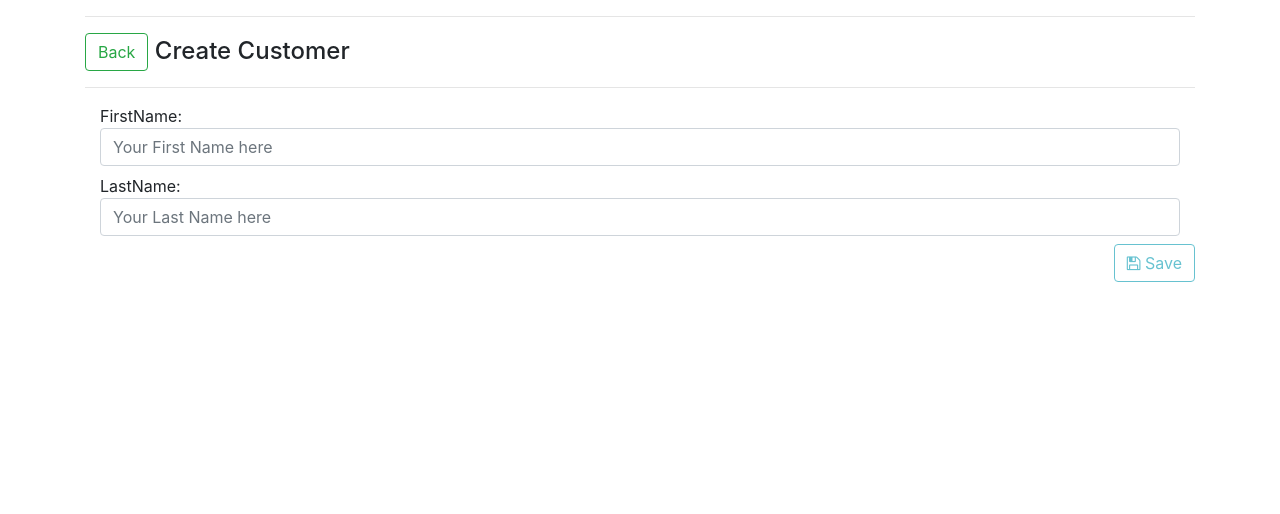
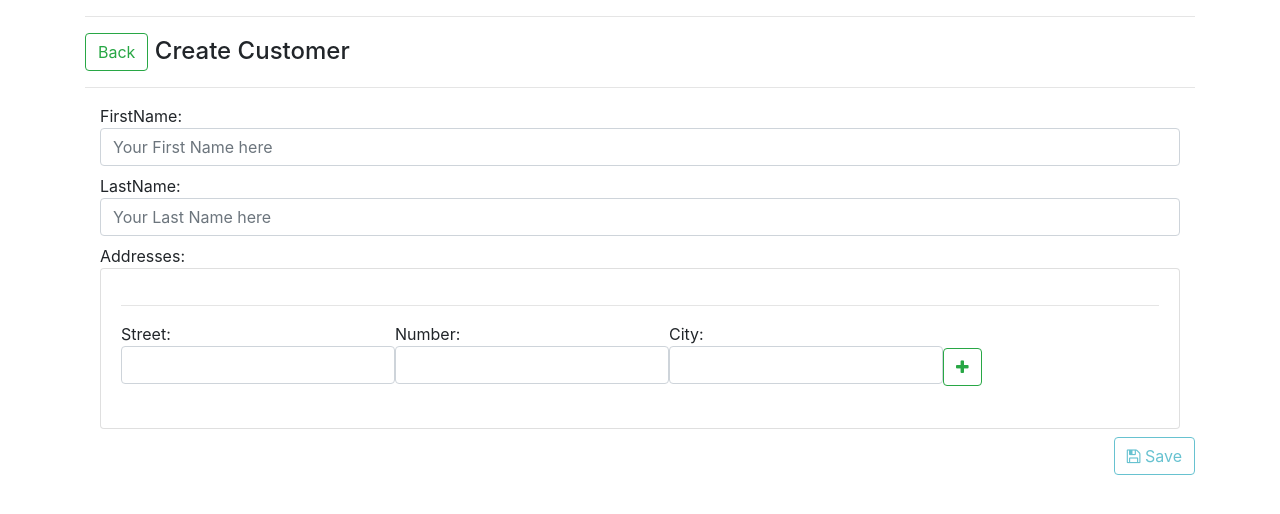
Before and after one commit to EASV/CustomersApp, an Angular app: page /customers/create in a window 1280 px wide. Shown: the top 514 px of the page. Built offline with nearby package versions, Linux system fonts and the light colour scheme.

Commit message:
adding AddressListComponent

```diff
--- /dev/null
+++ b/src/app/addresses/address-list/address-list.component.html
@@ -0,0 +1,45 @@
+<ul class="list-group">
+  <li class="list-group-item"
+      *ngFor="let address of addresses; let i = index">
+    <i class="fa fa-address-card-o" aria-hidden="true"></i>
+     {{address.street}} {{address.number}}, {{address.city}}
+    <div class="pull-right button-group">
+      <button
+        (click)="delete(i, $event)"
+        class="btn btn-outline-danger">
+        <i class="fa fa-trash-o" aria-hidden="true"></i>
+      </button>
+      <button
+        class="btn btn-outline-warning">
+        <i class="fa fa-pencil" aria-hidden="true"></i>
+      </button>
+    </div>
+  </li>
+</ul>
+<hr>
+
+<form [formGroup]="addressGroup" (submit)="saveAddress()">
+  <div class="form-group">
+
+    <label class="center-block">
+      Street:
+      <input class="form-control"
+            formControlName="street">
+    </label>
+    <label class="center-block">
+      Number:
+      <input class="form-control"
+             formControlName="number">
+    </label>
+    <label class="center-block">
+      City:
+      <input class="form-control"
+             formControlName="city">
+    </label>
+    <button
+      type="submit"
+      class="btn btn-outline-success">
+      <i class="fa fa-plus" aria-hidden="true"></i>
+    </button>
+  </div>
+</form>
--- /dev/null
+++ b/src/app/addresses/address-list/address-list.component.ts
@@ -0,0 +1,40 @@
+import {Component, EventEmitter, Input, OnInit, Output} from '@angular/core';
+import {Address} from '../shared/address.model';
+import {FormBuilder, FormGroup} from '@angular/forms';
+
+@Component({
+  selector: 'app-address-list',
+  templateUrl: './address-list.component.html',
+  styleUrls: ['./address-list.component.css']
+})
+export class AddressListComponent implements OnInit {
+
+  addressGroup: FormGroup;
+  addresses: Address[];
+  constructor(private fb: FormBuilder) {
+    this.addressGroup = fb.group({
+      street: '',
+      number: '',
+      city: ''
+    });
+  }
+
+  delete(i, $event) {
+    $event.preventDefault();
+    this.addresses.splice(i, 1);
+  }
+
+  saveAddress() {
+    const values = this.addressGroup.value;
+    this.addresses.push({
+      street: values.street,
+      number: values.number,
+      city: values.city
+    });
+    this.addressGroup.reset();
+  }
+
+  ngOnInit() {
+  }
+
+}
--- a/src/app/app.module.ts
+++ b/src/app/app.module.ts
@@ -10,6 +10,7 @@ import { CustomerListComponent } from './customers/customer-list/customer-list.c
 import { CustomerDetailComponent } from './customers/customer-detail/customer-detail.component';
 import { RouterModule, Routes } from '@angular/router';
 import { CustomerCreateComponent } from './customers/customer-create/customer-create.component';
+import { AddressListComponent } from './addresses/address-list/address-list.component';
 
 const appRoutes: Routes = [
   { path: 'customer/:id',
@@ -32,7 +33,8 @@ const appRoutes: Routes = [
     AppComponent,
     CustomerListComponent,
     CustomerDetailComponent,
-    CustomerCreateComponent
+    CustomerCreateComponent,
+    AddressListComponent
   ],
   imports: [
     BrowserModule,
--- a/src/app/customers/customer-create/customer-create.component.html
+++ b/src/app/customers/customer-create/customer-create.component.html
@@ -50,6 +50,15 @@
               </div>
             </div>
           </label>
+          <label class="center-block col-md-12">
+            Addresses:
+            <div class="card">
+              <div class="card-body">
+                <app-address-list></app-address-list>
+              </div>
+            </div>
+
+          </label>
           <button
             [disabled]="customerGroup.invalid"
             type="submit"
@@ -62,3 +71,23 @@
     </div>
   </div>
 </div>
+
+
+<!--<form [formGroup]="addressGroup" (submit)="bazz()">
+  <div class="form-group">
+    <label class="center-block">Street:
+      <input class="form-control"
+             formControlName="street">
+    </label>
+    <label class="center-block">Number:
+      <input class="form-control"
+             formControlName="number">
+    </label>
+    <label class="center-block">City:
+      <input class="form-control"
+             formControlName="city">
+    </label>
+    <button type="submit"
+            class="btn btn-outline-warning">s</button>
+  </div>
+</form>-->
--- a/src/app/customers/customer-create/customer-create.component.ts
+++ b/src/app/customers/customer-create/customer-create.component.ts
@@ -3,6 +3,7 @@ import {Router} from '@angular/router';
 import {FormBuilder, FormControl, FormGroup, Validators, ValidationErrors} from '@angular/forms';
 import {CustomerService} from '../shared/customer.service';
 import {Customer} from '../shared/customer.model';
+import {Address} from '../../addresses/shared/address.model';
 
 @Component({
   selector: 'app-customer-create',
```
Also changed, not shown: src/app/addresses/address-list/address-list.component.css (added), 1 other file (tests, documents, lock files or other folders).
